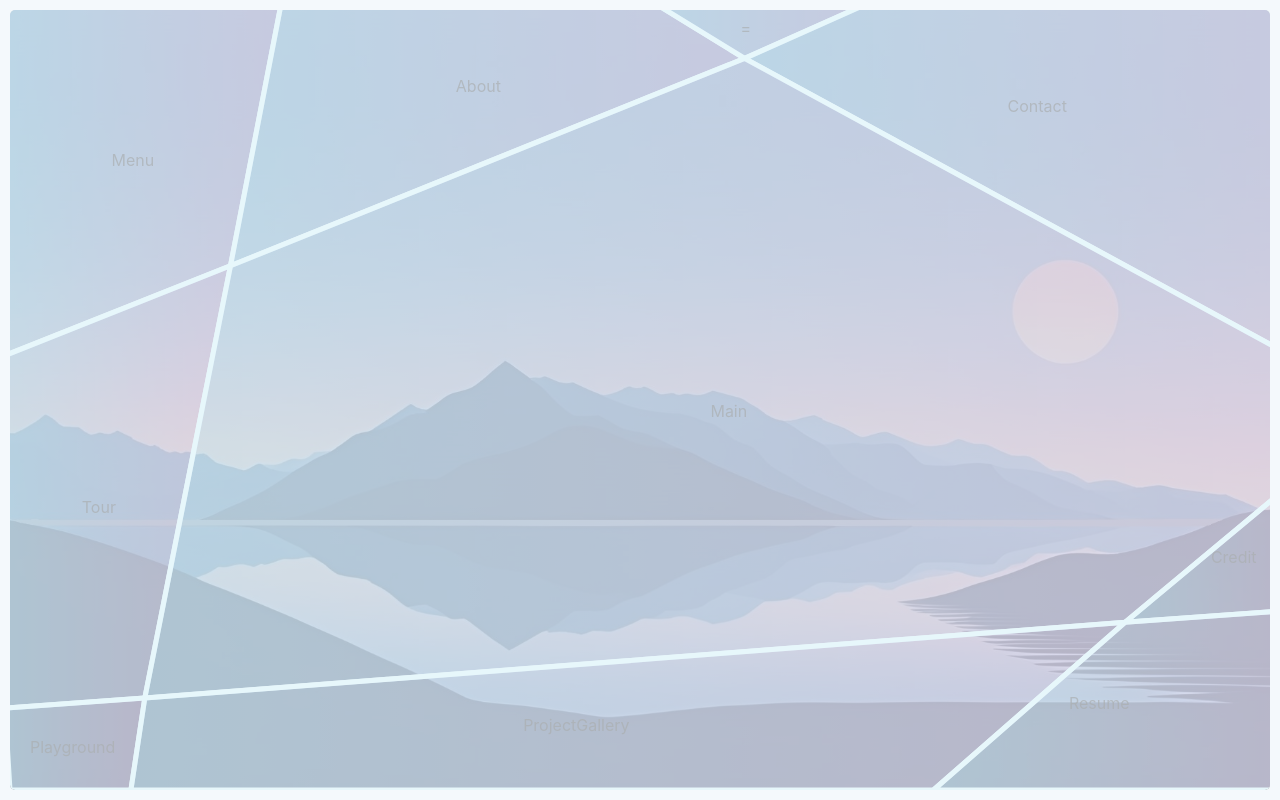
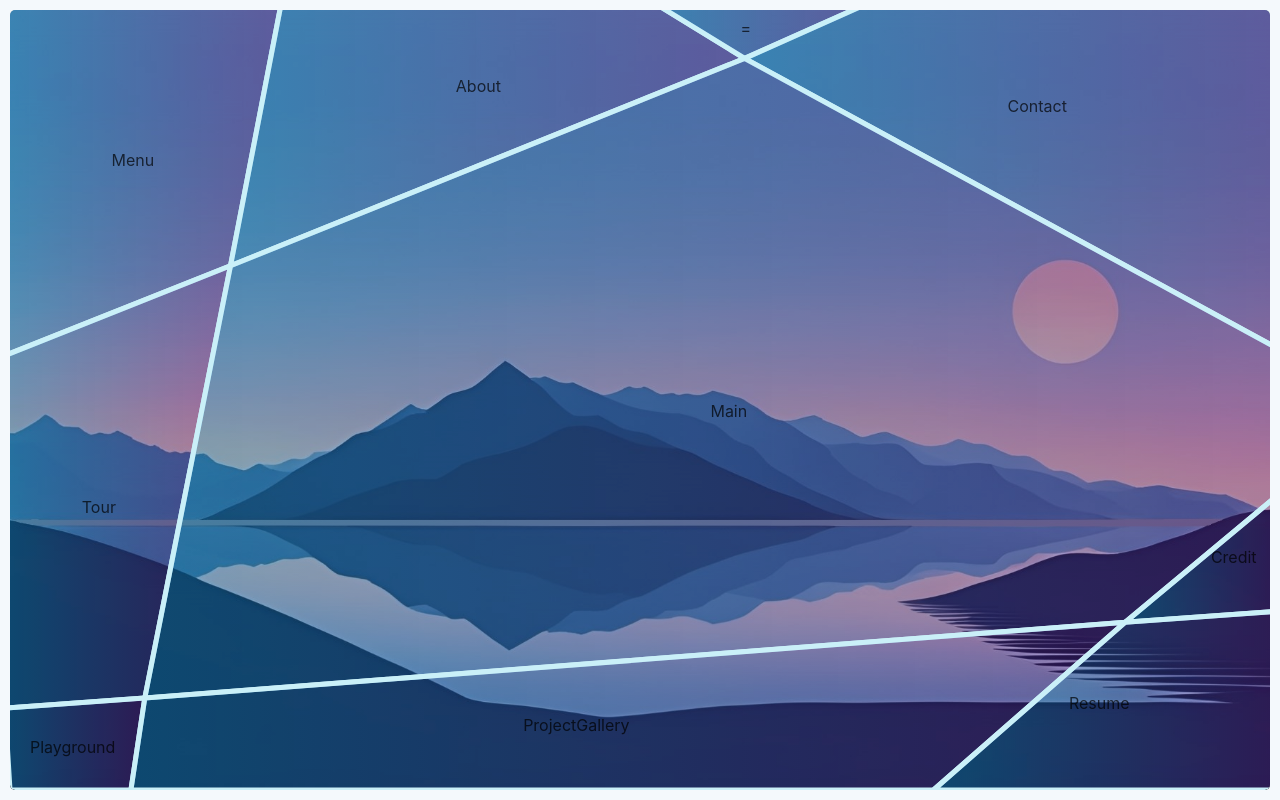
Before and after one commit to Honghui-Li-8/personal-portfolio, a React (Create React App) app: page / in a window 1280 px wide. Built offline with nearby package versions, Linux system fonts and the light colour scheme.

Commit message:
small update on opacity

```diff
--- a/src/tabs/Home.tsx
+++ b/src/tabs/Home.tsx
@@ -43,7 +43,6 @@ const Home = () => {
         width: "100vw",
         height: "100vh",
         // backgroundColor: "white",
-        opacity: 0.3
       }}
     >
       <div style={{
```
